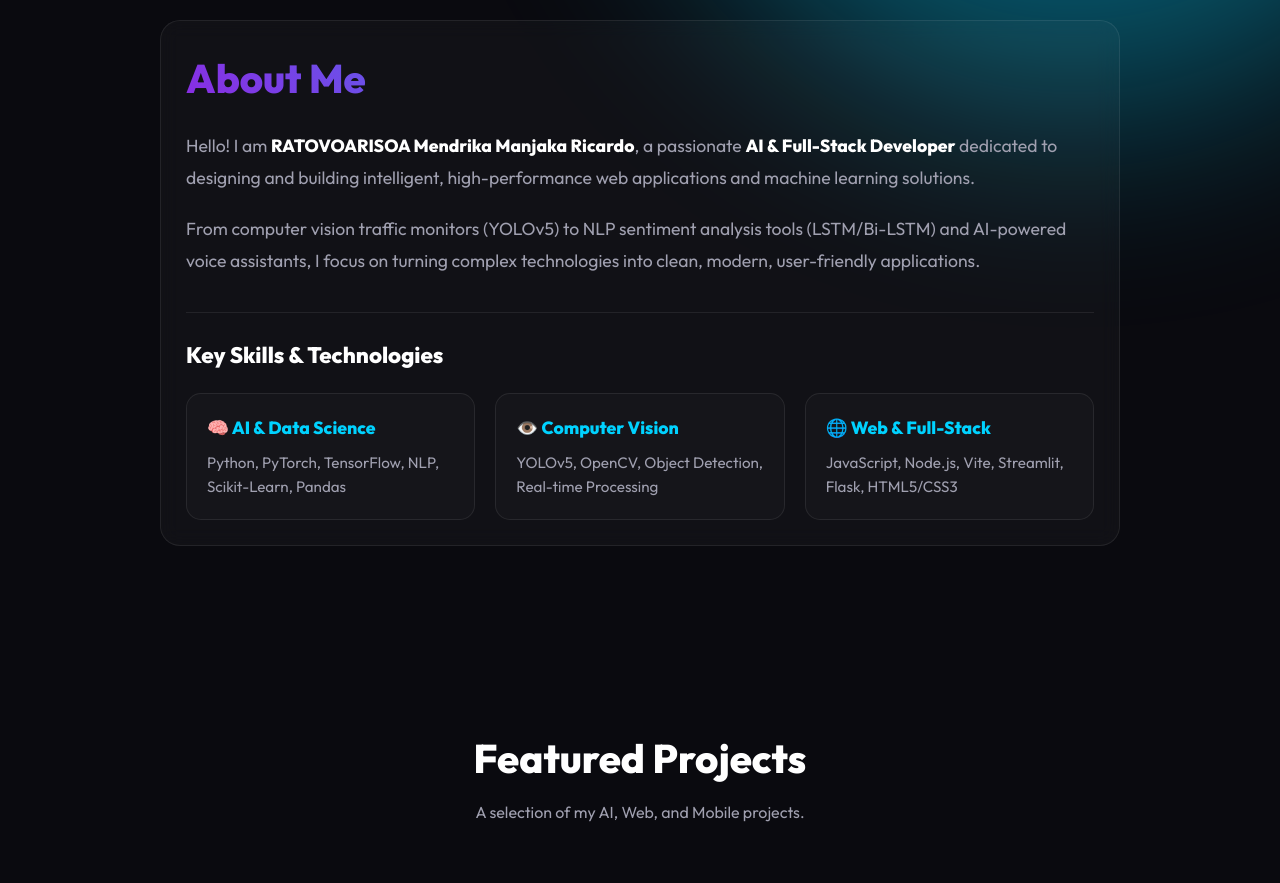
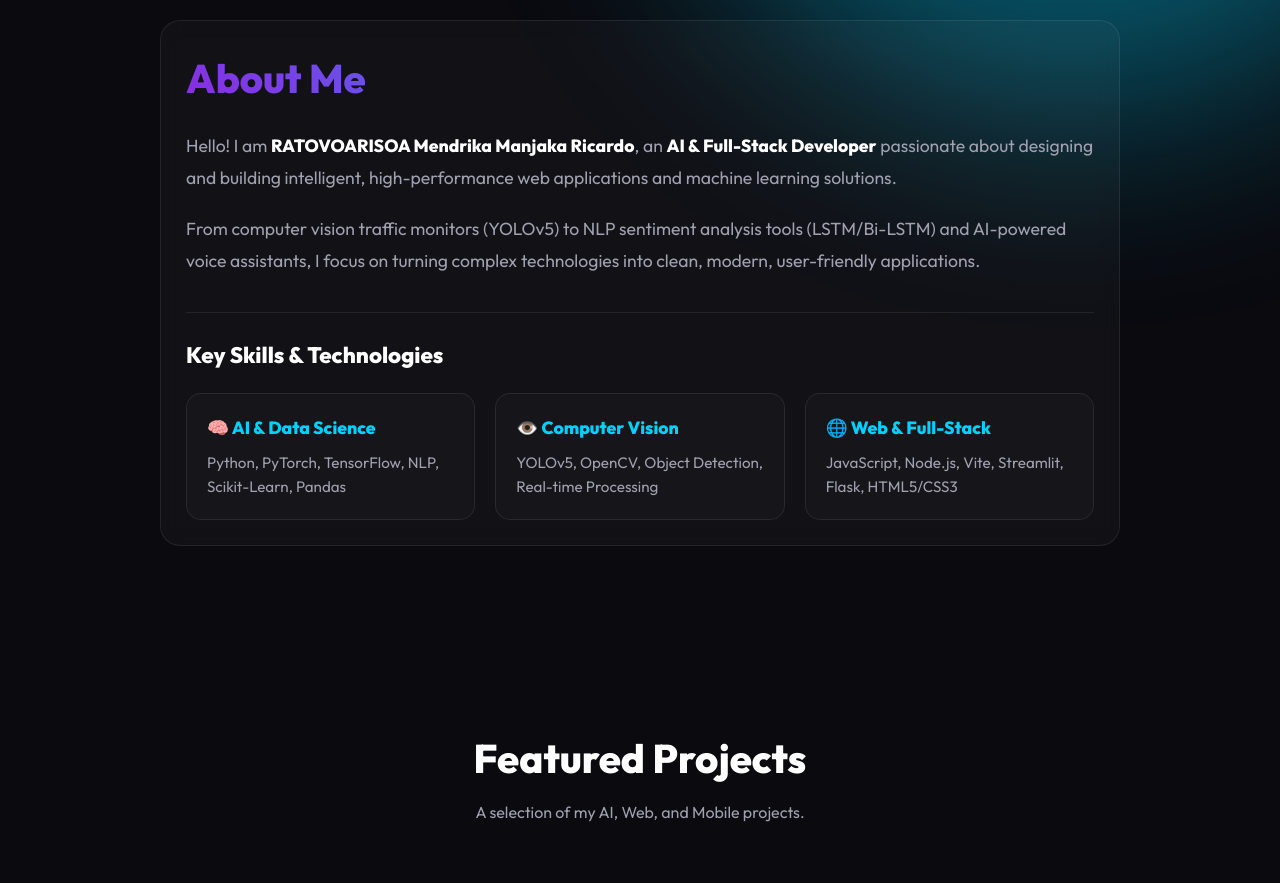
Before and after one commit to ratovoarisoaricardo/Portfolio, a website built with Vite: page index.html in a window 1280 px wide. Shown: the part 860-1743 px from the top of the page. Built offline with nearby package versions, Linux system fonts and the light colour scheme.

```diff
--- a/index.html
+++ b/index.html
@@ -47,7 +47,7 @@
         <div class="about-content">
           <h2>About Me</h2>
           <p class="about-bio">
-            Hello! I am <strong>RATOVOARISOA Mendrika Manjaka Ricardo</strong>, a passionate <strong>AI & Full-Stack Developer</strong> dedicated to designing and building intelligent, high-performance web applications and machine learning solutions.
+            Hello! I am <strong>RATOVOARISOA Mendrika Manjaka Ricardo</strong>, an <strong>AI & Full-Stack Developer</strong> passionate about designing and building intelligent, high-performance web applications and machine learning solutions.
           </p>
           <p class="about-bio">
             From computer vision traffic monitors (YOLOv5) to NLP sentiment analysis tools (LSTM/Bi-LSTM) and AI-powered voice assistants, I focus on turning complex technologies into clean, modern, user-friendly applications.
```
